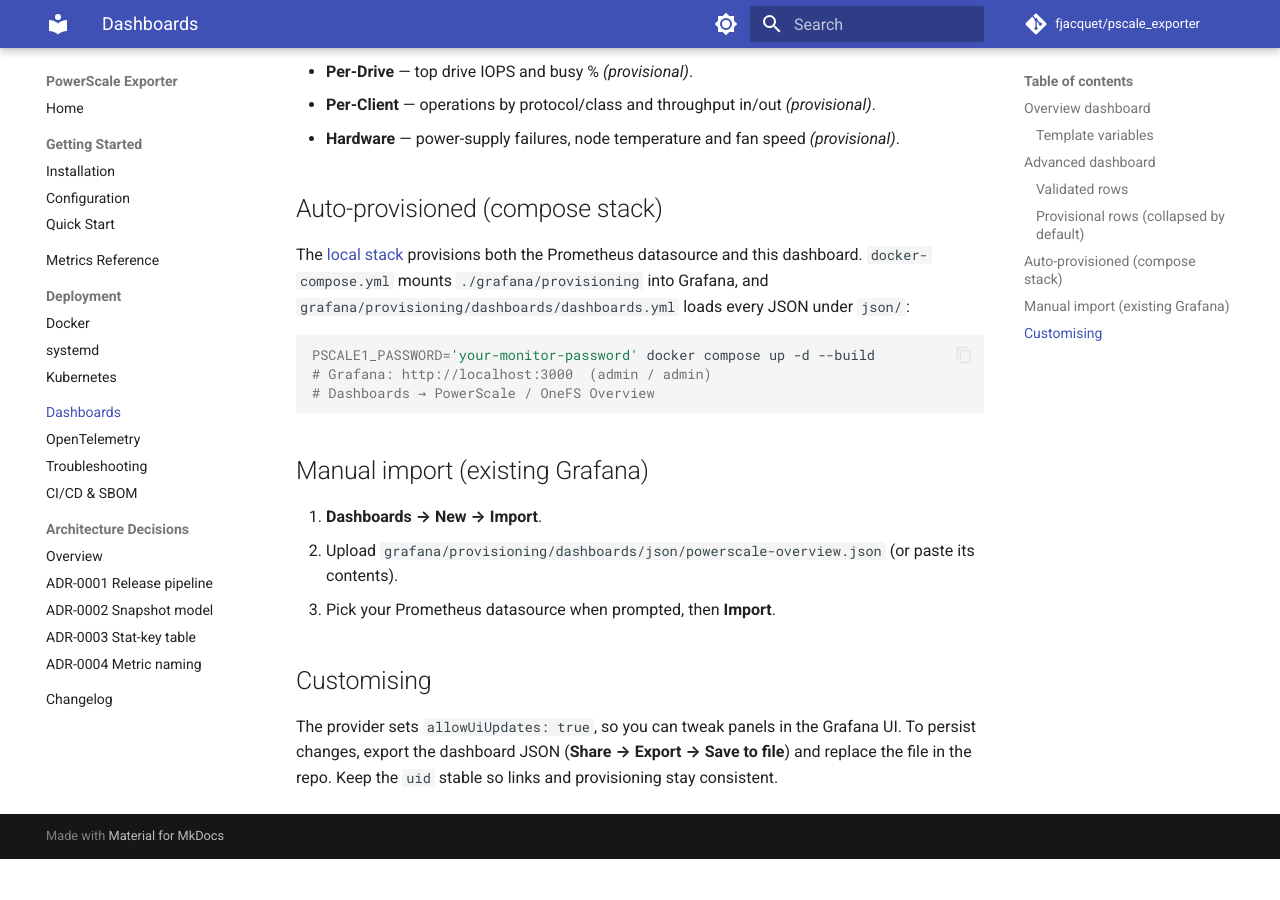
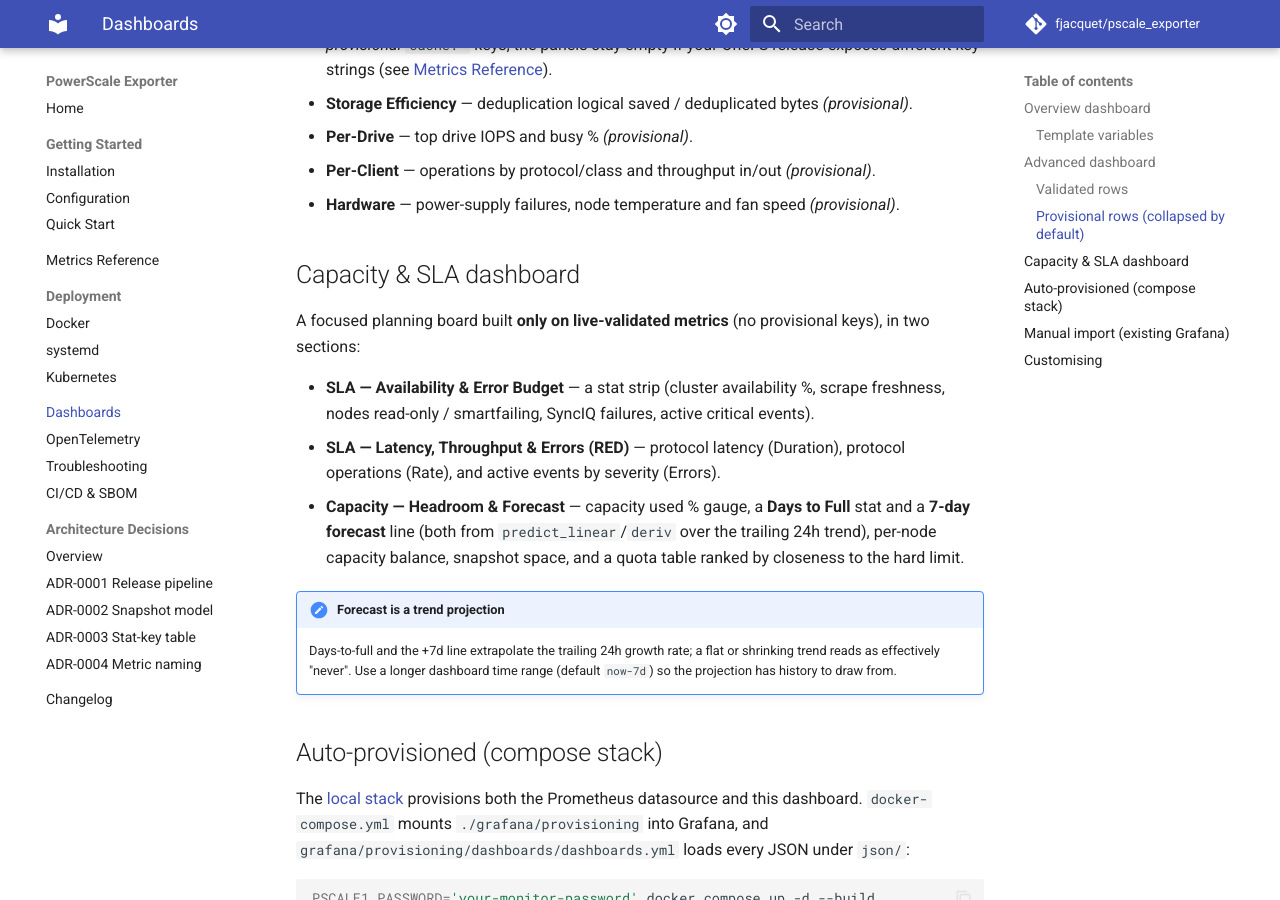
Before and after one commit to fjacquet/pscale_exporter, an MkDocs documentation site: the page built from docs/dashboards.md, in a window 1280 px wide and 900 px high, scrolled down 2048 px. Built offline with MkDocs 1.6.1 and Material for MkDocs 9.7.7, drawn with Linux system fonts in a browser that asks for light colours; comment, search, counter and statistics services are not loaded; before the commit the page ends 2907 px from its top, so only the background shows below that; some of the changed text lies outside the part shown.

Commit message:
feat(dash): add Capacity & SLA dashboard with days-to-full forecast
A third bundled board built only on live-validated metrics: SLA/availability
+ RED protocol SLIs on top, capacity headroom with predict_linear 7-day
forecast and a days-to-full stat below. Auto-provisioned via the json/ dir.

Co-Authored-By: Claude Opus 4.8 (1M context) <noreply@anthropic.com>

```diff
--- a/docs/dashboards.md
+++ b/docs/dashboards.md
@@ -1,12 +1,13 @@
 # Dashboards
 
-Two ready-made Grafana dashboards ship in the repo under
+Three ready-made Grafana dashboards ship in the repo under
 `grafana/provisioning/dashboards/json/`:
 
 | Dashboard | uid | Focus |
 |---|---|---|
 | **PowerScale / OneFS Overview** | `powerscale-overview` | Capacity, performance, protocols — day-to-day health. |
 | **PowerScale / OneFS Advanced** | `powerscale-advanced` | Node/drive health, data protection, cache efficiency, quota & CPU detail. |
+| **PowerScale / OneFS Capacity & SLA** | `powerscale-capacity-sla` | Availability/latency SLIs and capacity headroom with a days-to-full forecast. |
 
 Because the `powerscale_` prefix matches
 [`dell/csm-metrics-powerscale`](https://github.com/dell/csm-metrics-powerscale), existing
@@ -69,6 +70,25 @@ specification but have not been confirmed against a live cluster.
 - **Per-Client** — operations by protocol/class and throughput in/out *(provisional)*.
 - **Hardware** — power-supply failures, node temperature and fan speed *(provisional)*.
 
+## Capacity & SLA dashboard
+
+A focused planning board built **only on live-validated metrics** (no provisional keys),
+in two sections:
+
+- **SLA — Availability & Error Budget** — a stat strip (cluster availability %, scrape
+  freshness, nodes read-only / smartfailing, SyncIQ failures, active critical events).
+- **SLA — Latency, Throughput & Errors (RED)** — protocol latency (Duration), protocol
+  operations (Rate), and active events by severity (Errors).
+- **Capacity — Headroom & Forecast** — capacity used % gauge, a **Days to Full** stat and a
+  **7-day forecast** line (both from `predict_linear`/`deriv` over the trailing 24h trend),
+  per-node capacity balance, snapshot space, and a quota table ranked by closeness to the
+  hard limit.
+
+!!! note "Forecast is a trend projection"
+    Days-to-full and the +7d line extrapolate the trailing 24h growth rate; a flat or
+    shrinking trend reads as effectively "never". Use a longer dashboard time range
+    (default `now-7d`) so the projection has history to draw from.
+
 ## Auto-provisioned (compose stack)
 
 The [local stack](getting-started/quickstart.md) provisions both the Prometheus
```
Also changed, not shown: 1 other file.
